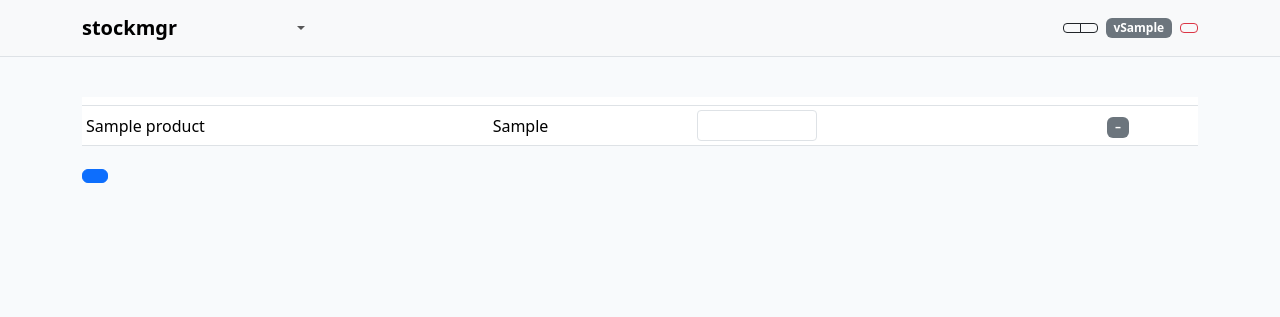
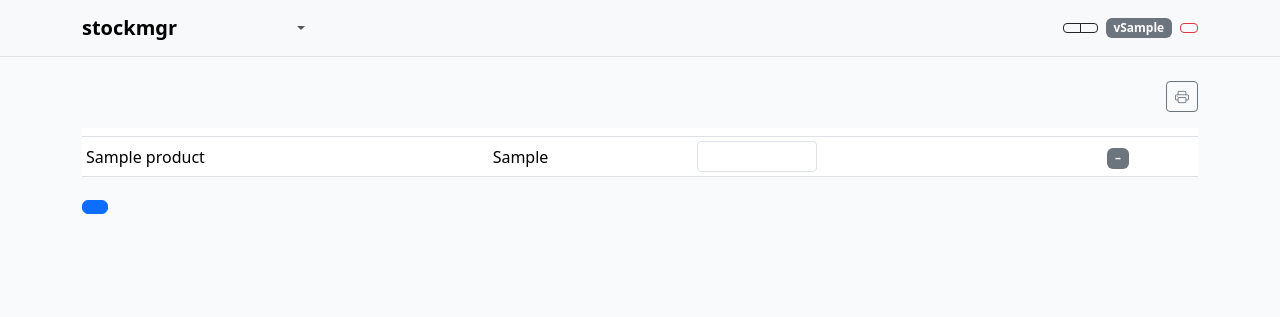
Before and after one commit to ruimcoder/stockmgr, a FastAPI app: template app/templates/unidose_plan.html in a window 1280 px wide. Shown: the top 317 px of the page. Run offline with FastAPI, Linux system fonts and the light colour scheme; the template is opened without the code that fills it: most values are stand-ins (such as "Sample title", 1, 10 or a date in 2020).

Commit message:
fix: v1.1.1 — product detail 500, food wheel guard, unidose print (#91)
- Fix plan.days → stock_duration_days in product_detail (#87)
- Wrap full food_wheel_page body in try/except with logging (#88)
- Add print/PDF button to unidose plan with A4 print CSS (#89)
- Bump version to 1.1.1

Co-authored-by: Rui Melo (RuiM) <rui_melo@live.com.pt>
Co-authored-by: Copilot <223556219+Copilot@users.noreply.github.com>

```diff
--- a/app/main.py
+++ b/app/main.py
@@ -1360,60 +1360,71 @@ def food_wheel_page(
         return maybe_user
     user = maybe_user
 
-    # All locations for filter dropdown (unfiltered)
-    all_location_rows = session.exec(
-        select(StockItem.storage_location).distinct()
-    ).all()
-    all_locations: list[str] = sorted(loc for loc in all_location_rows if loc)
-
-    query = select(
-        StockItem.food_group,
-        StockItem.storage_location,
-        StockItem.quantity,
-        StockItem.unidose_per_pack,
-    )
-    if location:
-        query = query.where(StockItem.storage_location == location)
-    all_rows = session.exec(query).all()
-
-    items_for_chart = [
-        {"food_group": row[0], "quantity": row[2], "unidose_per_pack": row[3]}
-        for row in all_rows
-    ]
-    lang = request.session.get("language", "pt")
-    ungrouped_count = sum(1 for item in items_for_chart if not item["food_group"])
+    import logging as _logging
+    _fw_log = _logging.getLogger("stockmgr.food_wheel")
+
     try:
-        chart = food_group_chart_data(items_for_chart, language=lang)
-        chart_data = [
-            {
-                "label": g["label"],
-                "color": g["color"],
-                "unidoses": int(g["actual_unidoses"]),
-                "actual_pct": g["actual_pct"],
-                "target_pct": g["target_pct"],
-                "delta": g["delta_pct"],
-            }
-            for g in chart["group_stats"]
+        # All locations for filter dropdown (unfiltered)
+        all_location_rows = session.exec(
+            select(StockItem.storage_location).distinct()
+        ).all()
+        all_locations: list[str] = sorted(loc for loc in all_location_rows if loc)
+
+        query = select(
+            StockItem.food_group,
+            StockItem.storage_location,
+            StockItem.quantity,
+            StockItem.unidose_per_pack,
+        )
+        if location:
+            query = query.where(StockItem.storage_location == location)
+        all_rows = session.exec(query).all()
+
+        items_for_chart = [
+            {"food_group": row[0], "quantity": row[2], "unidose_per_pack": row[3]}
+            for row in all_rows
         ]
-        chart_total = chart["total_unidoses"]
+        lang = request.session.get("language", "pt")
+        ungrouped_count = sum(1 for item in items_for_chart if not item["food_group"])
+
+        try:
+            chart = food_group_chart_data(items_for_chart, language=lang)
+            chart_data = [
+                {
+                    "label": g["label"],
+                    "color": g["color"],
+                    "unidoses": int(g["actual_unidoses"]),
+                    "actual_pct": g["actual_pct"],
+                    "target_pct": g["target_pct"],
+                    "delta": g["delta_pct"],
+                }
+                for g in chart["group_stats"]
+            ]
+            chart_total = chart["total_unidoses"]
+            chart_json = json.dumps(chart_data)
+        except Exception:
+            _fw_log.exception("food_wheel chart build error")
+            chart_data = []
+            chart_total = 0
+            chart_json = "[]"
+
+        # Build plan tabs: all plans with their targeted items
+        plans = session.exec(select(LocationPlan).order_by(LocationPlan.location)).all()
+        plan_tabs = []
+        for plan in plans:
+            plan_items = session.exec(
+                select(StockItem)
+                .where(
+                    StockItem.storage_location == plan.location,
+                    StockItem.target_unidoses_location > 0,
+                )
+                .order_by(StockItem.name)
+            ).all()
+            plan_tabs.append({"plan": plan, "items": plan_items})
+
     except Exception:
-        import logging; logging.exception("food_wheel_page chart error")
-        chart_data = []
-        chart_total = 0
-
-    # Build plan tabs: all plans with their targeted items
-    plans = session.exec(select(LocationPlan).order_by(LocationPlan.location)).all()
-    plan_tabs = []
-    for plan in plans:
-        plan_items = session.exec(
-            select(StockItem)
-            .where(
-                StockItem.storage_location == plan.location,
-                StockItem.target_unidoses_location > 0,
-            )
-            .order_by(StockItem.name)
-        ).all()
-        plan_tabs.append({"plan": plan, "items": plan_items})
+        _fw_log.exception("food_wheel_page unexpected error")
+        raise HTTPException(status_code=500, detail="Food wheel error — check server logs.")
 
     return _render(
         request,
@@ -1421,7 +1432,7 @@ def food_wheel_page(
         {
             "user": user,
             "chart_data": chart_data if chart_total > 0 else [],
-            "chart_json": json.dumps(chart_data),
+            "chart_json": chart_json,
             "ungrouped_count": ungrouped_count,
             "all_locations": all_locations,
             "selected_location": location or "",
@@ -1532,7 +1543,7 @@ def product_detail(
         if plan:
             location_plans[loc] = {
                 "participants": plan.participants,
-                "days": plan.days,
+                "days": plan.stock_duration_days,
                 "total_meal_occasions": plan.total_meal_occasions,
             }
 
--- a/app/templates/unidose_plan.html
+++ b/app/templates/unidose_plan.html
@@ -4,6 +4,9 @@
   <div>
     <h1 class="h4 mb-0">{{ t("page.unidose_plan_title") }}</h1>
   </div>
+  <button class="btn btn-sm btn-outline-secondary d-print-none" onclick="window.print()">
+    <i class="bi bi-printer"></i> {{ t("renewal.print") }}
+  </button>
 </div>
 
 {% if message == "saved" %}
@@ -49,7 +52,17 @@
     </tbody>
   </table>
   {% if products %}
-  <button type="submit" class="btn btn-primary">{{ t("common.save_changes") }}</button>
+  <button type="submit" class="btn btn-primary d-print-none">{{ t("common.save_changes") }}</button>
   {% endif %}
 </form>
+
+<style>
+@media print {
+  @page { size: A4; margin: 15mm; }
+  .table-enhance-controls, .table-pagination { display: none !important; }
+  table { font-size: 10pt; }
+  thead { display: table-header-group; }
+  input[type="number"] { border: none; background: transparent; width: auto; padding: 0; }
+}
+</style>
 {% endblock %}
--- a/app/version.py
+++ b/app/version.py
@@ -1,4 +1,4 @@
 """Application version constants. Update APP_VERSION on every release."""
 
-APP_VERSION = "1.1.0"
+APP_VERSION = "1.1.1"
 BUILD_DATE = "2026-03-16"
--- a/pyproject.toml
+++ b/pyproject.toml
@@ -1,6 +1,6 @@
 [project]
 name = "stockmgr"
-version = "1.1.0"
+version = "1.1.1"
 description = "SHTF stock inventory management web application"
 requires-python = ">=3.12"
 
```
Also changed, not shown: CHANGELOG.md, README.md.
